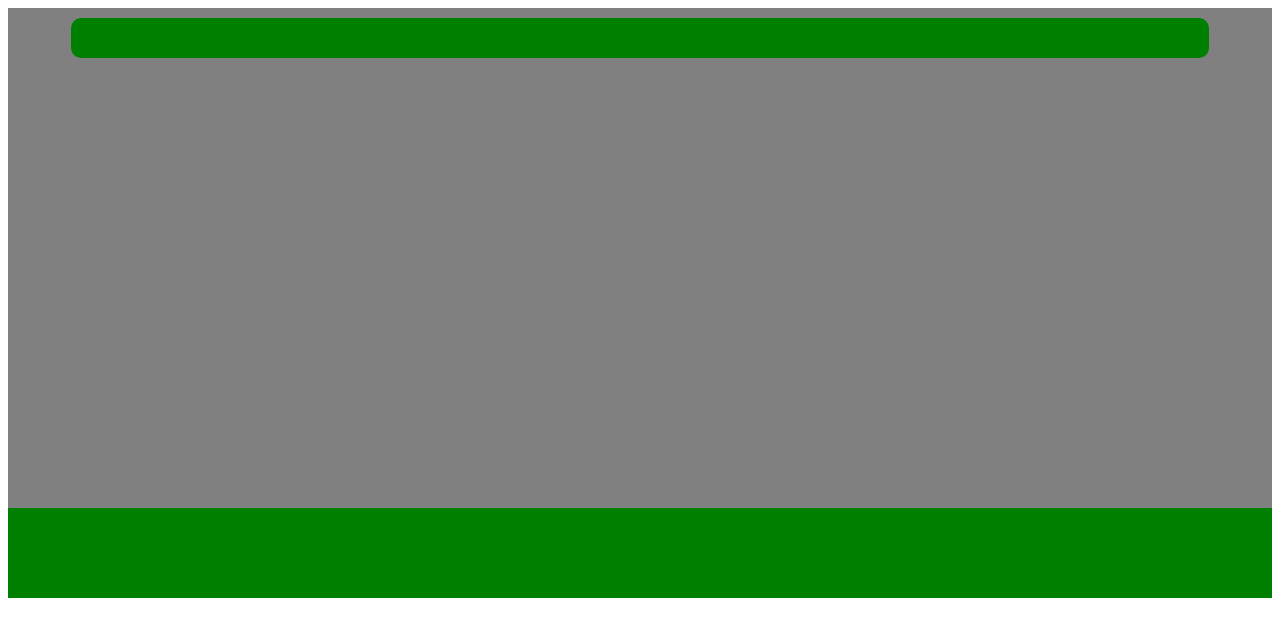
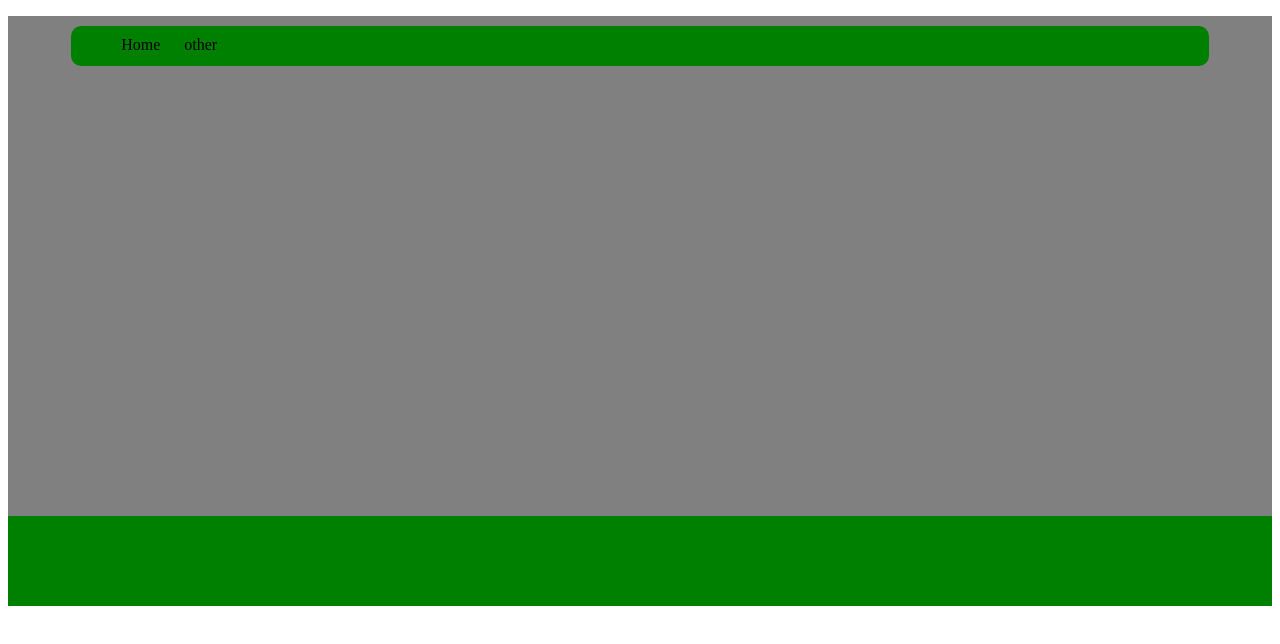
Before and after one commit to lavabyrd/College-Design-CA, a plain HTML site: page index.html in a window 1280 px wide. Drawn offline with Linux system fonts and the light colour scheme.

Commit message:
updated index header

```diff
--- a/index.html
+++ b/index.html
@@ -9,6 +9,10 @@
   <body>
     <div id="back">
       <div id="menu">
+          <ul>
+            <li>Home</li>
+            <li>other</li>
+          </ul>
       </div>
       <div id="second">
       </div>
--- a/stylesheet.css
+++ b/stylesheet.css
@@ -20,3 +20,7 @@
   background: green;
   bottom: 0;
 }
+#menu li {
+    display: inline-block;
+    padding: 10px;
+}
```
